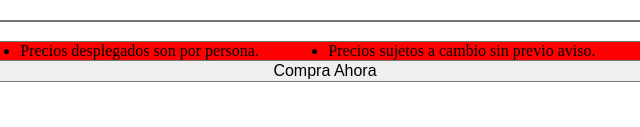
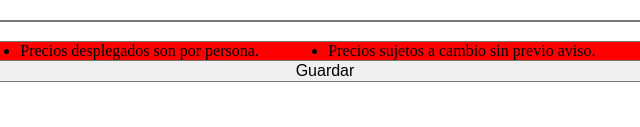
Before and after one commit to anfo270/venta_eventos, a plain HTML site: page editar_evento.html in a window 1280 px wide. Shown: the part 670-797 px from the top of the page, 315-955 px from the left. Drawn offline with Linux system fonts and the light colour scheme.

Commit message:
Correcion de Nombres

```diff
--- a/editar_evento.html
+++ b/editar_evento.html
@@ -66,7 +66,7 @@
                 <li>En pago con tarjeta aplica un cargo extra.</li>
             </ul>
 
-            <button>Compra Ahora</button>
+            <button>Guardar</button>
         </div>
 
         <footer>
```
